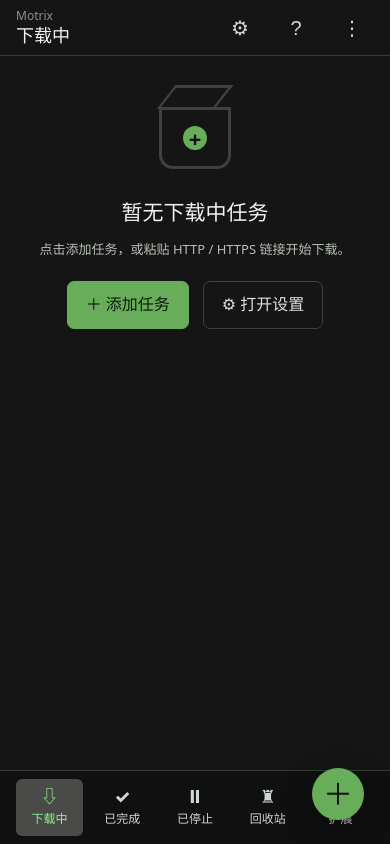
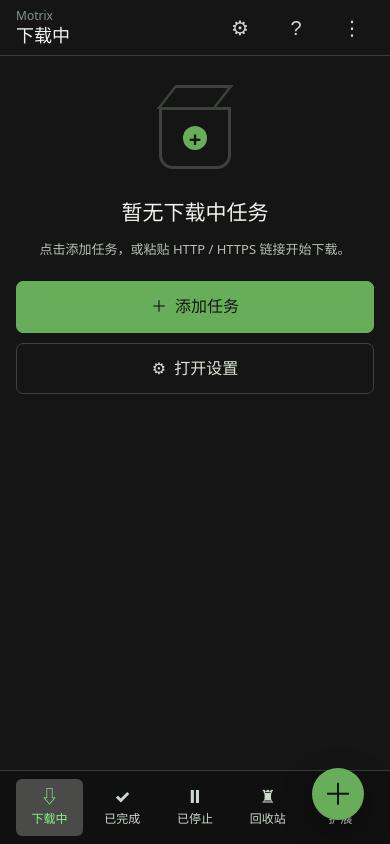
Before and after one commit to RockerHX/motrix-fnos, a Vue app: page / in a window 390 px wide. Built offline with nearby package versions, Linux system fonts and the light colour scheme; no server answers.

Commit message:
fix: 调整移动端空态操作按钮布局

```diff
--- a/src/features/tasks/components/TaskEmptyState.vue
+++ b/src/features/tasks/components/TaskEmptyState.vue
@@ -201,5 +201,23 @@ button {
     margin-bottom: 22px;
     font-size: 13px;
   }
+
+  .empty-actions {
+    width: 100%;
+    flex-direction: column;
+    gap: 10px;
+  }
+
+  .primary,
+  .secondary {
+    width: 100%;
+    min-width: 0;
+    min-height: var(--app-touch-target-min);
+    display: flex;
+    align-items: center;
+    justify-content: center;
+    gap: 8px;
+    padding: 12px 16px;
+  }
 }
 </style>
```
Also changed, not shown: 1 other file (tests, documents, lock files or other folders).
